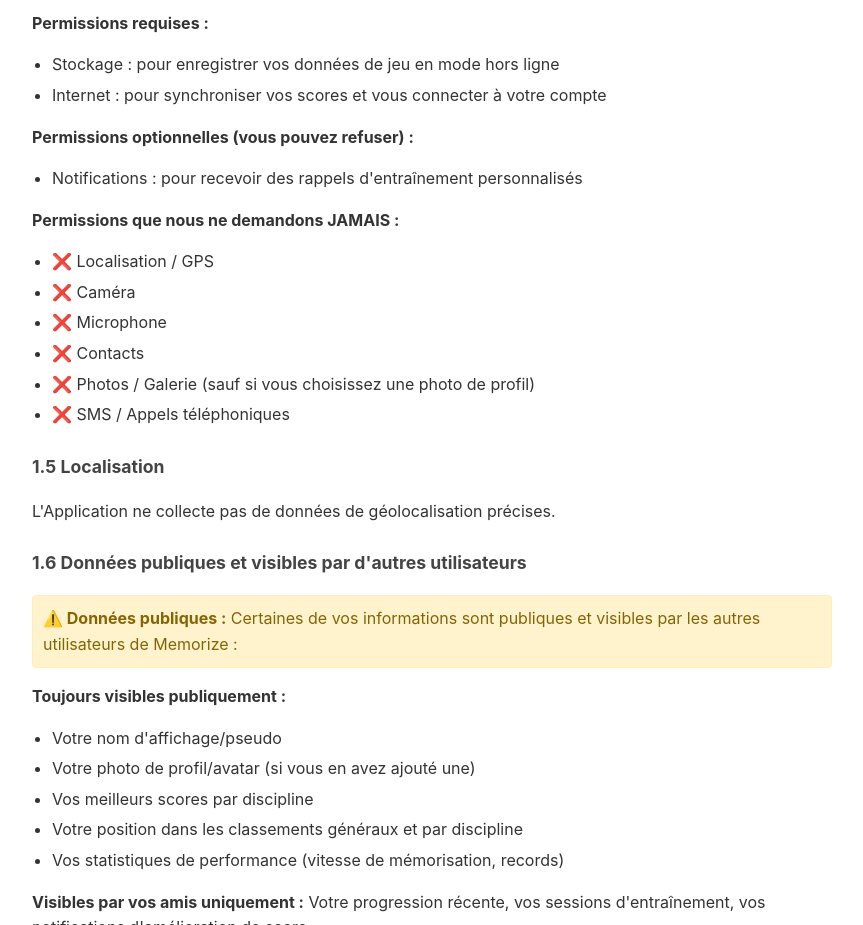
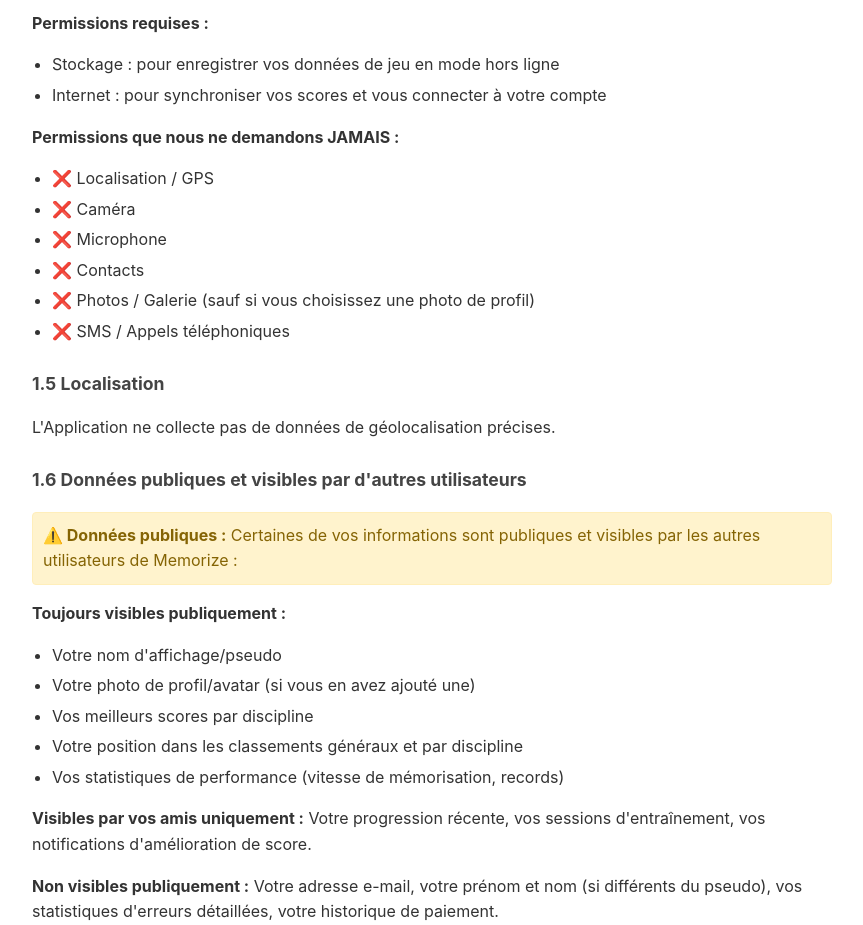
Before and after one commit to guillaumekrvr2/memorize-legal, a plain HTML site: page privacy/index.html in a window 1280 px wide. Shown: the part 1940-2865 px from the top of the page, without its empty margins (208-1071 px from the left). Drawn offline with Linux system fonts and the light colour scheme.

Commit message:
Update index.html

```diff
--- a/privacy/index.html
+++ b/privacy/index.html
@@ -84,10 +84,6 @@
         <ul>
             <li>Stockage : pour enregistrer vos données de jeu en mode hors ligne</li>
             <li>Internet : pour synchroniser vos scores et vous connecter à votre compte</li>
-        </ul>
-        <p><strong>Permissions optionnelles (vous pouvez refuser) :</strong></p>
-        <ul>
-            <li>Notifications : pour recevoir des rappels d'entraînement personnalisés</li>
         </ul>
         <p><strong>Permissions que nous ne demandons JAMAIS :</strong></p>
         <ul>
```
